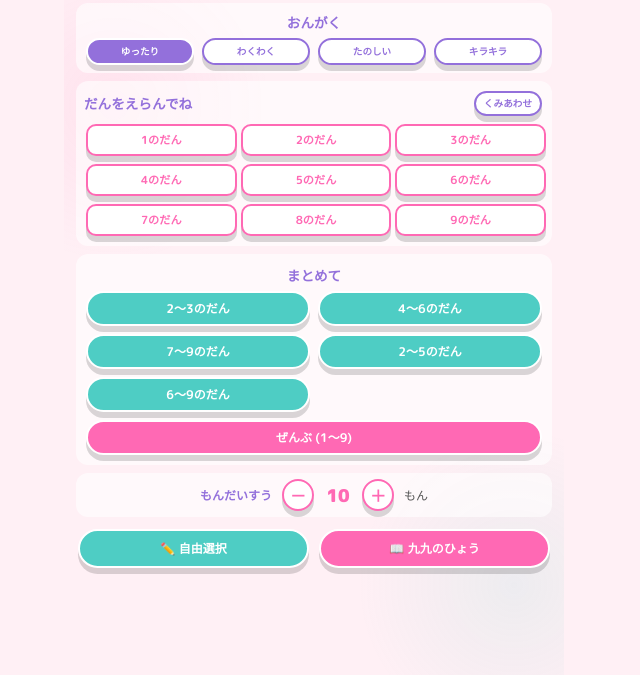
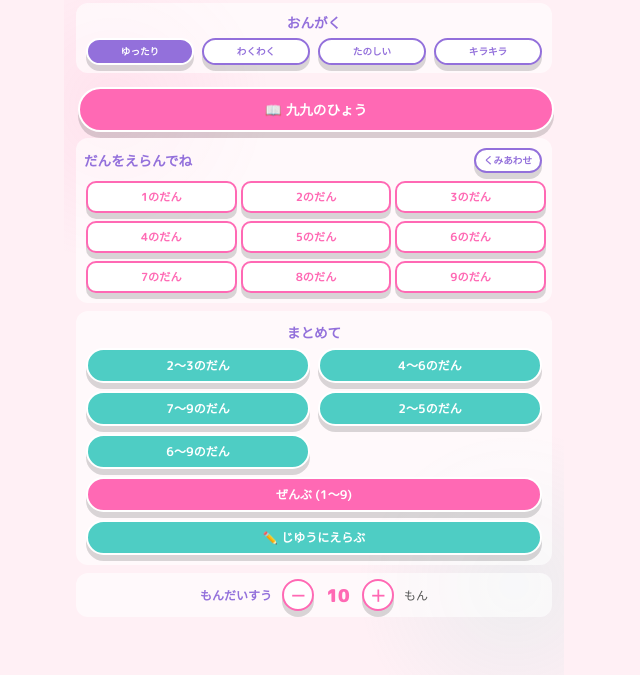
Before and after one commit to sahokun/kuku, a plain HTML site: page index.html in a window 1280 px wide. Shown: the part 55-730 px from the top of the page, without its empty margins (326-966 px from the left). Drawn offline with Linux system fonts and the light colour scheme.

Commit message:
Issue #4 メニューデザイン変更 + CLAUDE.md ターゲット追記 #4
- 九九のひょうをおんがくとだんをえらんでねの間に移動
- 自由選択をひらがな（✏️ じゆうにえらぶ）にしてぜんぶの下に移動
- CLAUDE.md にターゲットユーザー（新2年生、1年生修了程度）を追記

Fixes #4

Co-Authored-By: Claude Code <noreply@anthropic.com>

```diff
--- a/index.html
+++ b/index.html
@@ -756,6 +756,10 @@
         </div>
       </div>
 
+      <div style="width: 100%; margin: 4px 0;">
+        <button class="btn btn-primary" style="width: 100%; font-size: 0.85rem; padding: 10px;" onclick="showTable()">📖 九九のひょう</button>
+      </div>
+
       <div class="mode-section">
         <div class="dan-header">
           <h2>だんをえらんでね</h2>
@@ -784,6 +788,7 @@
           <button class="btn btn-secondary" onclick="startGame('2-5')">2〜5のだん</button>
           <button class="btn btn-secondary" onclick="startGame('6-9')">6〜9のだん</button>
           <button class="btn btn-primary" style="grid-column: span 2;" onclick="startGame('1-9')">ぜんぶ (1〜9)</button>
+          <button class="btn btn-secondary" style="grid-column: span 2;" onclick="showFreeSelect()">✏️ じゆうにえらぶ</button>
         </div>
       </div>
 
@@ -797,10 +802,6 @@
         <span class="settings-unit">もん</span>
       </div>
 
-      <div style="display: flex; gap: 6px; width: 100%; margin-top: 2px;">
-        <button class="btn btn-secondary" style="flex: 1; font-size: 0.75rem; padding: 8px;" onclick="showFreeSelect()">✏️ 自由選択</button>
-        <button class="btn btn-primary" style="flex: 1; font-size: 0.75rem; padding: 8px;" onclick="showTable()">📖 九九のひょう</button>
-      </div>
     </div>
 
     <!-- ゲーム画面 -->
```
Also changed, not shown: 1 other file.
